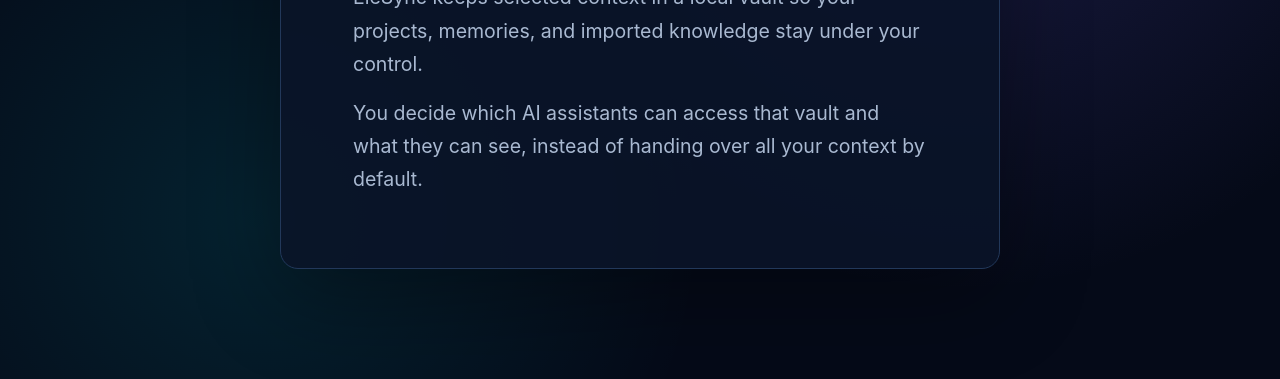
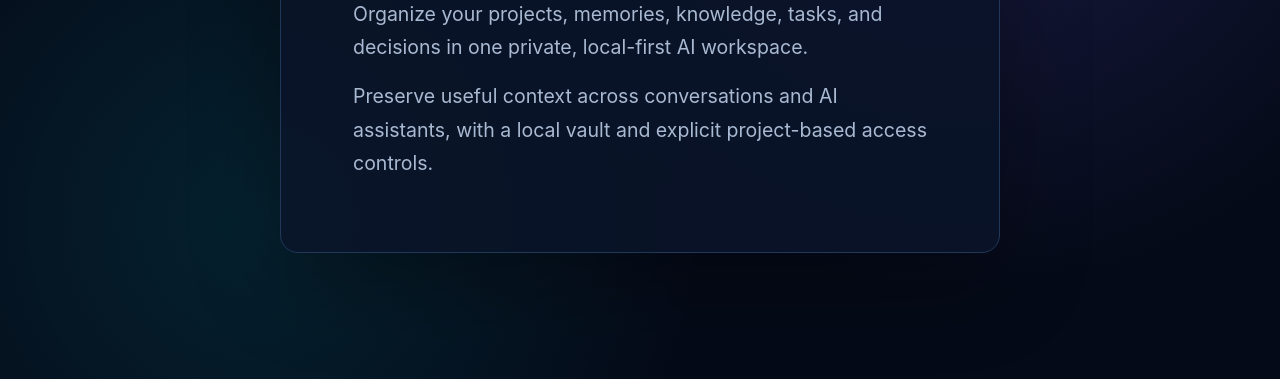
Before and after one commit to darknodebros/elesync, a plain HTML site: page index.html in a window 1280 px wide. Shown: the part 421-800 px from the top of the page. Drawn offline with Linux system fonts and the light colour scheme.

Commit message:
fix(site): clarify EleSync AI workspace and align landing-page tests
* Build EleSync v1.24.80 release landing page

* Keep the EleSync homepage description-only

* Update index.html

* Resolve merge conflict in homepage copy by keeping the local-vault and approved-AI wording

* fix(site): present EleSync as a local-first AI workspace without conflict artifacts

* test(site): align landing page assertion with AI workspace positioning

* chore: synchronize pyproject.toml with validated Ruff update on master

* chore: synchronize uv.lock with validated Ruff update on master

```diff
--- a/index.html
+++ b/index.html
@@ -4,7 +4,7 @@
   <meta charset="utf-8">
   <meta name="viewport" content="width=device-width, initial-scale=1">
   <title>EleSync — Your private AI workspace</title>
-  <meta name="description" content="EleSync is a private, local-first workspace for projects, memories, conversations, and the AI access you choose.">
+  <meta name="description" content="EleSync is a local-first AI workspace for projects, knowledge, persistent memory, and user-controlled access across AI assistants.">
   <style>
     *, *::before, *::after {
       box-sizing: border-box;
@@ -71,8 +71,8 @@
   <main>
     <p class="brand">EleSync</p>
     <h1>Your private AI workspace.</h1>
-    <p class="summary">EleSync keeps selected context in a local vault so your projects, memories, and imported knowledge stay under your control.</p>
-    <p class="summary">You decide which AI assistants can access that vault and what they can see, instead of handing over all your context by default.</p>
+    <p class="summary">Organize your projects, memories, knowledge, tasks, and decisions in one private, local-first AI workspace.</p>
+    <p class="summary">Preserve useful context across conversations and AI assistants, with a local vault and explicit project-based access controls.</p>
   </main>
 </body>
 </html>
```
Also changed, not shown: 1 other file.
